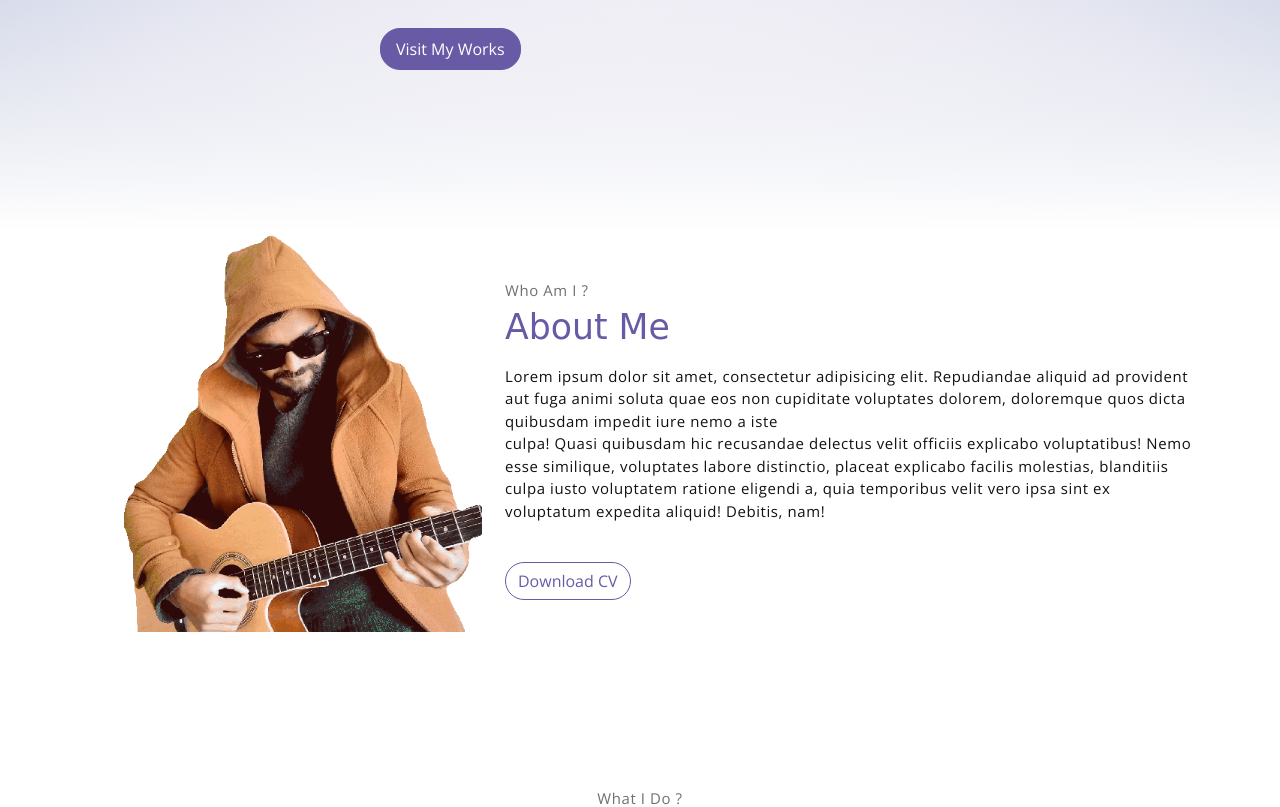
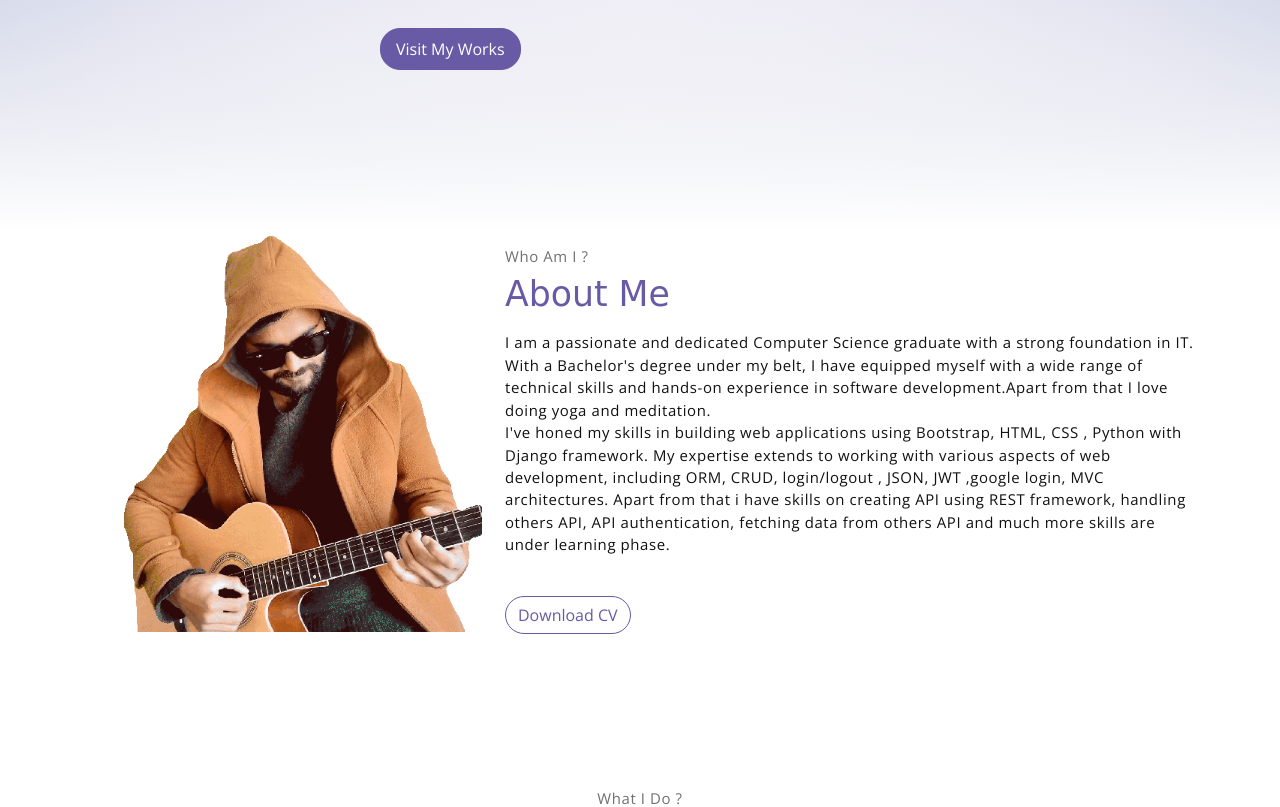
Before and after one commit to rameshjbhatta/Project1-Portfolio, a Django app: page / in a window 1280 px wide. Shown: the part 568-1375 px from the top of the page. Run offline with Django 4.2, Linux system fonts and the light colour scheme; some libraries are stand-ins or nearby versions; some web fonts are replaced.

Commit message:
modification cont...

```diff
--- a/MyPortfolio/urls.py
+++ b/MyPortfolio/urls.py
@@ -17,8 +17,10 @@ Including another URLconf
 from django.contrib import admin
 from django.urls import path
 from django.views.generic.base import TemplateView
+from portfolio import views
 
 urlpatterns = [
     path('admin/', admin.site.urls),
-    path('', TemplateView.as_view(template_name='index.html'))
+    path('', TemplateView.as_view(template_name='index.html')),
+    path('contact/',views.messageHandler, name='contactsection'),
 ]
--- a/portfolio/templates/index.html
+++ b/portfolio/templates/index.html
@@ -76,8 +76,8 @@
                     <p class="section-subtitle">Who Am I ?</p>
                     <h2 class="section-title mb-3">About Me</h2>
                     <p>
-                        Lorem ipsum dolor sit amet, consectetur adipisicing elit. Repudiandae aliquid ad provident aut fuga animi soluta quae eos non cupiditate voluptates dolorem, doloremque quos dicta quibusdam impedit iure nemo a iste
-                        <br>culpa! Quasi quibusdam hic recusandae delectus velit officiis explicabo voluptatibus! Nemo esse similique, voluptates labore distinctio, placeat explicabo facilis molestias, blanditiis culpa iusto voluptatem ratione eligendi a, quia temporibus velit vero ipsa sint ex voluptatum expedita aliquid! Debitis, nam!
+                        I am a passionate and dedicated Computer Science graduate with a strong foundation in IT. With a Bachelor's degree under my belt, I have equipped myself with a wide range of technical skills and hands-on experience in software development.Apart from that I love doing yoga and meditation.
+                        <br>I've honed my skills in building  web applications using Bootstrap, HTML, CSS , Python with Django framework. My expertise extends to working with various aspects of web development, including ORM, CRUD, login/logout , JSON, JWT ,google login,  MVC architectures. Apart from that i have  skills on  creating API using REST framework, handling others API, API authentication, fetching data from others API and much more skills are under learning phase.
                     </p>
                     <button class="btn-rounded btn btn-outline-primary mt-4">Download CV</button>
                 </div>
@@ -282,7 +282,7 @@
                             <img src="{% static 'imgs/avatar2.jpg' %}" class="testimonial-card-img" alt="Download free bootstrap 4 landing page, free boootstrap 4 templates, Download free bootstrap 4.1 landing page, free boootstrap 4.1.1 templates, meyawo Landing page">
                         </div>
                         <div class="testimonial-card-body">
-                            <p class="testimonial-card-subtitle">Lorem ipsum dolor sit amet, consectetur adipisicing elit. Eaque doloribus autem aperiam earum nostrum omnis blanditiis corporis perspiciatis adipisci nihil.</p>
+                            <p class="testimonial-card-subtitle">"Highly skilled Computer Science graduate with a knack for both programming and design. Proficient in Python with Django and Java, specializing in ORM, MVC, and MVT architectures. Adept at crafting engaging user interfaces using HTML and CSS, with a creative edge in graphic design. A portfolio of projects that showcases dedication, technical prowess, and innovative thinking. A valuable asset for both software development and design projects.".</p>
                             <h6 class="testimonial-card-title">Emily Reb</h6>
                         </div>
                     </div>
@@ -293,7 +293,7 @@
                             <img src="{% static 'imgs/avatar3.jpg' %}" class="testimonial-card-img" alt="Download free bootstrap 4 landing page, free boootstrap 4 templates, Download free bootstrap 4.1 landing page, free boootstrap 4.1.1 templates, meyawo Landing page">
                         </div>
                         <div class="testimonial-card-body">
-                            <p class="testimonial-card-subtitle">Lorem ipsum dolor sit amet, consectetur adipisicing elit. Eaque doloribus autem aperiam earum nostrum omnis blanditiis corporis perspiciatis adipisci nihil.</p>
+                            <p class="testimonial-card-subtitle">"Skilled Computer Science graduate excelling in programming and design. Proficient in Python with Django and Java, focusing on ORM, MVC, and MVT. Creates captivating user interfaces with HTML, CSS, and brings creativity to graphic design. Impressive project portfolio demonstrates dedication, technical prowess, and innovation. Valuable asset for software development and design projects.".</p>
                             <h6 class="testimonial-card-title">Emily Reb</h6>
                         </div>
                     </div>
@@ -314,17 +314,17 @@
                     <img src="{% static 'imgs/img-1.jpg' %}" class="blog-card-img" alt="Download free bootstrap 4 landing page, free boootstrap 4 templates, Download free bootstrap 4.1 landing page, free boootstrap 4.1.1 templates, meyawo Landing page">
                 </div>
                 <div class="blog-card-body">
-                    <h5 class="blog-card-title">Consectetur adipisicing elit</h6>
+                    <h5 class="blog-card-title">Mastering Web Development: Python with Django Unleashed</h6>
 
                     <p class="blog-card-caption">
                         <a href="#">By: Admin</a>
                         <a href="#"><i class="ti-heart text-danger"></i> 234</a>
                         <a href="#"><i class="ti-comment"></i> 123</a>
                     </p>
-                    <p>Lorem ipsum dolor sit amet, consectetur adipisicing elit. Amet nesciunt qui sit velit delectus voluptates, repellat ipsum culpa id deleniti. Rerum debitis facilis accusantium neque numquam mollitia modi quasi distinctio.</p>
+                    <p>Python with Django isn't just a combination; it's an elegant symphony that transforms ideas into web applications. With MVC/MVT, ORM, frontend magic, and the app system, Django empowers developers to create while simplifying complexities. So, whether you're a beginner or a seasoned developer, Python with Django is a journey worth embarking on for crafting web applications with elegance..</p>
 
-                    <p><b>Necessitatibus nihil impedit! Ex nisi eveniet, dolor aliquid consequuntur repudiandae.</b></p>
-                    <p>Magnam in repellat enim harum omnis aperiam! Explicabo illo, commodi, dolor blanditiis cupiditate harum nisi vero accusamus laudantium voluptatibus dolores quae obcaecati.</p>
+                    <p><b>Unveiling the Web Development Marvel: Python with Django.</b></p>
+                    <p>Python with Django – a dynamic duo that has been transforming the landscape of web development. In this short blog, we dive into the world of Python and Django, exploring why this combination is a game-changer for building robust and elegant web applications..</p>
 
                     <a href="#" class="blog-card-link">Read more <i class="ti-angle-double-right"></i></a>
                 </div>
@@ -336,7 +336,7 @@
                     <img src="{% static 'imgs/img-2.jpg' %}" class="blog-card-img" alt="Download free bootstrap 4 landing page, free boootstrap 4 templates, Download free bootstrap 4.1 landing page, free boootstrap 4.1.1 templates, meyawo Landing page">
                 </div>
                 <div class="blog-card-body">
-                    <h5 class="blog-card-title">Explicabo illo</h6>
+                    <h5 class="blog-card-title">Finding Balance in Lines of Code: Yoga for Developers</h6>
 
                     <p class="blog-card-caption">
                         <a href="#">By: Admin</a>
@@ -344,7 +344,7 @@
                         <a href="#"><i class="ti-comment"></i> 264</a>
                     </p>
 
-                    <p>Lorem ipsum dolor sit amet, consectetur adipisicing elit. Impedit excepturi laborum enim, vitae ipsam atque eum, ad iusto consequuntur voluptas, esse doloribus. Perferendis porro quisquam vitae exercitationem aliquid, minus eos laborum repudiandae, cumque debitis iusto omnis praesentium? Laborum placeat sit adipisci illum tempore maxime, esse qui quae? Molestias excepturi corporis similique doloribus. Esse vitae earum architecto nulla non dolores illum at perspiciatis quod, et deleniti cupiditate reiciendis harum facere, delectus eum commodi soluta distinctio sit repudiandae possimus sunt. Ipsum, rem.</p>
+                    <p>Yoga and coding may seem like different worlds, but they share the essence of balance, focus, and growth. By weaving yoga into your developer journey, you're not only nurturing your physical well-being but also cultivating mental clarity, creativity, and resilience – qualities that enhance your coding prowess and enrich your life beyond the screen. So, roll out your mat and embark on a journey of harmony for the mind, body, and code.</p>
 
                     <a href="#" class="blog-card-link">Read more <i class="ti-angle-double-right"></i></a>
                 </div>
@@ -359,17 +359,17 @@
             <p class="section-subtitle">How can you communicate?</p>
             <h6 class="section-title mb-5">Contact Me</h6>
             <!-- contact form -->
-            <form action="" class="contact-form col-md-10 col-lg-8 m-auto">
+            <form  method="POST" class="contact-form col-md-10 col-lg-8 m-auto">
                 {% csrf_token %}
                 <div class="form-row">
                     <div class="form-group col-sm-6">
-                        <input type="text" size="50" class="form-control" placeholder="Your Name" required>
+                        <input type="text" size="50" class="form-control" name="fullName" placeholder="Your Full Name" required>
                     </div>
                     <div class="form-group col-sm-6">
-                        <input type="email" class="form-control" placeholder="Enter Email"requried>
+                        <input type="email" class="form-control" name="emailid" placeholder="Enter Email"requried>
                     </div>
                     <div class="form-group col-sm-12">
-                        <textarea name="comment" id="comment" rows="6"   class="form-control" placeholder="Write Something"></textarea>
+                        <textarea id="comment" rows="6" name="message"  class="form-control" placeholder="Write Something"></textarea>
                     </div>
                     <div class="form-group col-sm-12 mt-3">
                         <input type="submit" value="Send Message" class="btn btn-outline-primary rounded">
```
Also changed, not shown: portfolio/templates/about.html (added, +36 -0 lines), portfolio/views.py (+12 -2 lines), db.sqlite3, portfolio/models.py (line endings or trailing spaces), portfolio/static/imgs/img-1.jpg.
